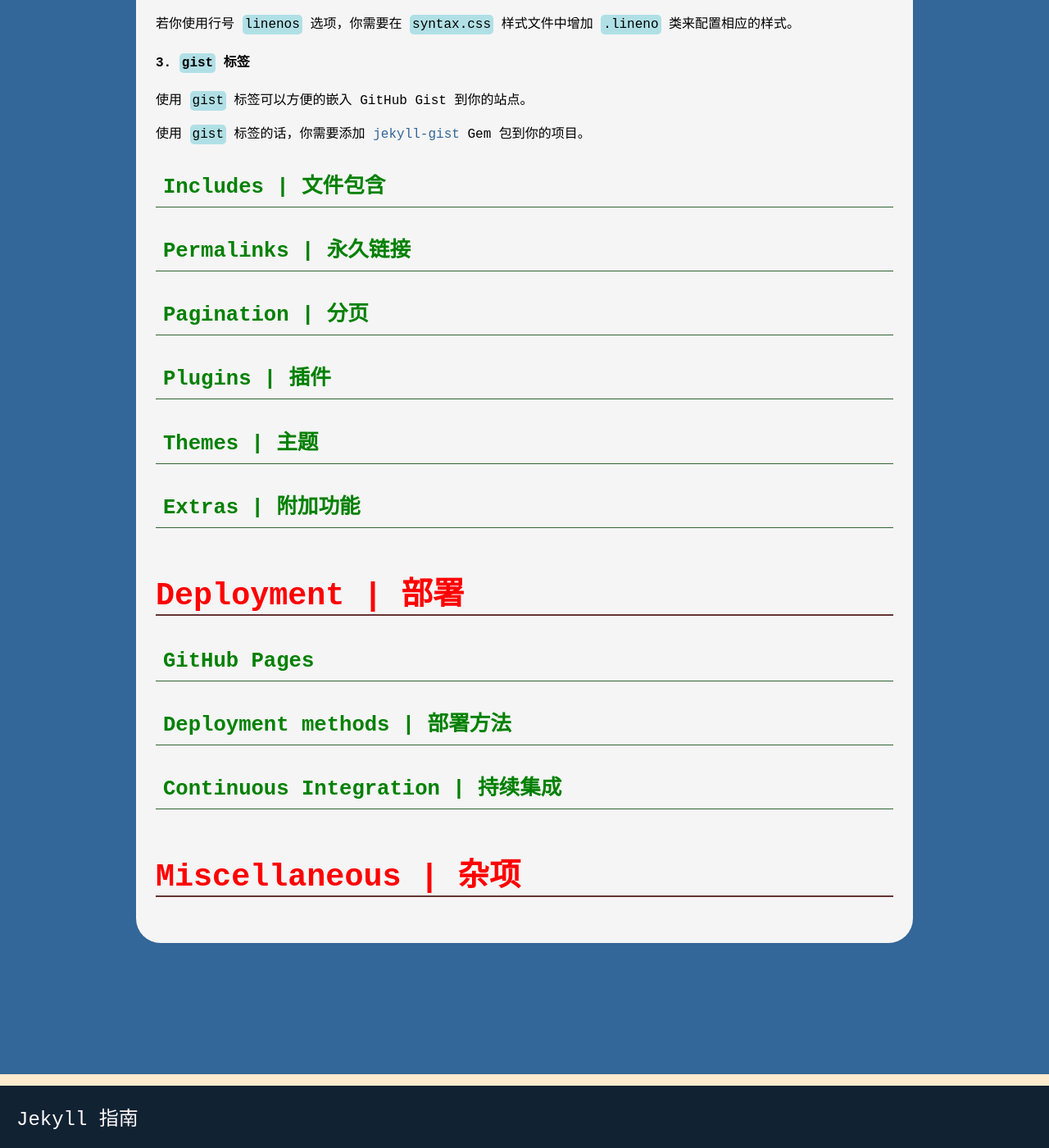
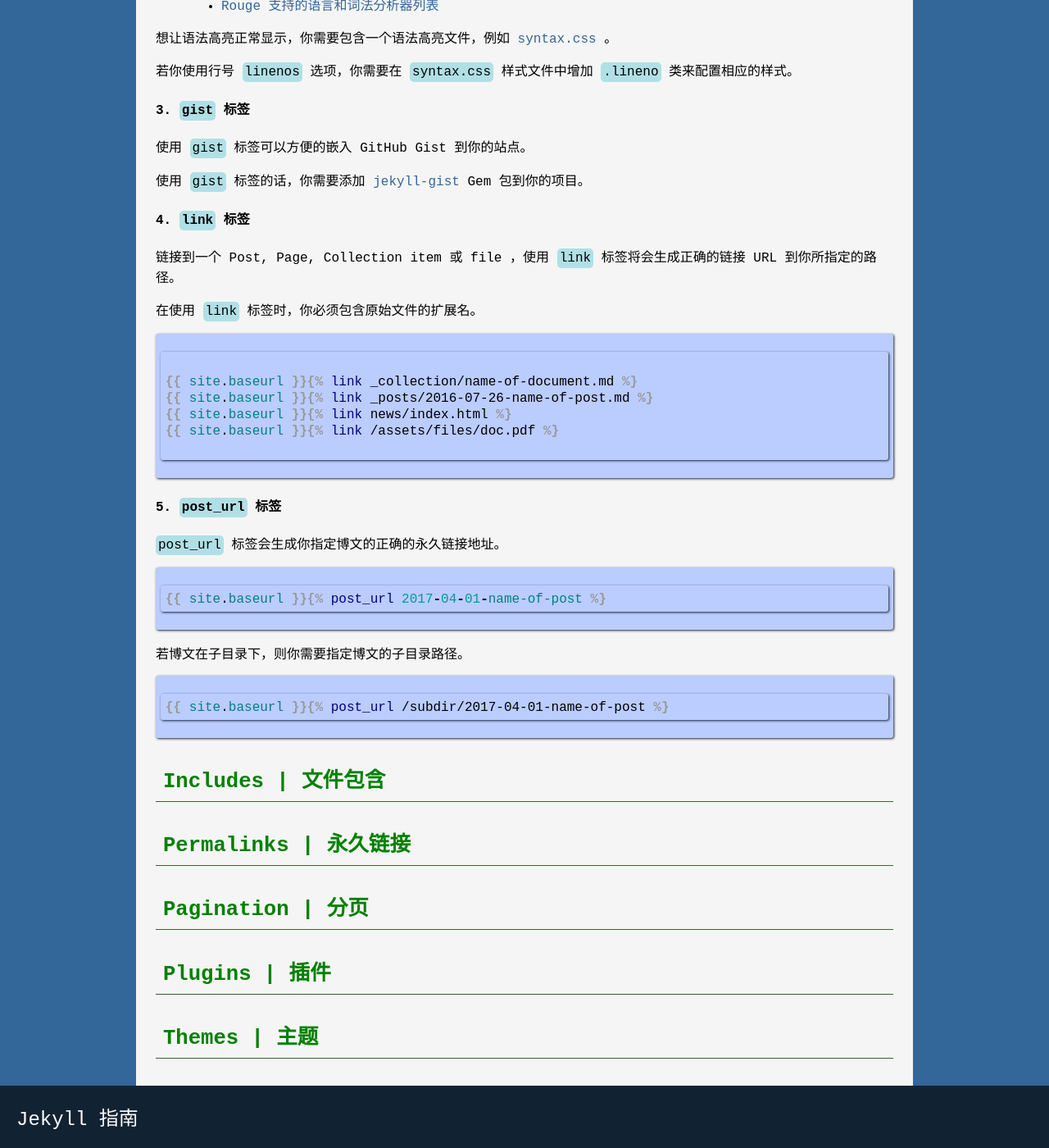
Before and after one commit to rzning/blog-2017, a Jekyll site: the page built from _posts/2017-03-07-Jekyll.md, in a window 1280 px wide and 1400 px high, scrolled down 12641 px. Shown: the whole window at 82% size. Built offline with Jekyll 4.4.1, drawn with Linux system fonts in a browser that asks for light colours; some of the changed text lies outside the part shown.

Commit message:
Updated : blog `jekyll.md`

````diff
--- a/_posts/2017-03-07-Jekyll.md
+++ b/_posts/2017-03-07-Jekyll.md
@@ -3,7 +3,7 @@ layout          : post
 title           : "Jekyll 指南"
 author          : Rzning
 date            : 2017-03-07 21:00:00 +0800
-update          : 2017-03-19 22:20:00 +0800
+modified        : 2017-04-01 23:43:00 +0800
 categories      : blog jekyll
 tags            : Jekyll Ruby
 share_text      : " Jekyll is a blog-aware, static site generator in Ruby."
@@ -156,13 +156,15 @@ Variable | Description
 
 
 {% highlight html %}
+{% raw %}
 <ul>
-  { % for post in site.posts % }
+  {% for post in site.posts %}
     <li>
-      <a href="{ { post.url } }">{ { post.title } }</a>
+      <a href="{{ post.url }}">{{ post.title }}</a>
     </li>
-  { % endfor % }
+  {% endfor %}
 </ul>
+{% endraw %}
 {% endhighlight %}
 
 ### Post excerpts | 文章摘要
@@ -184,27 +186,31 @@ Out-of-excerpt
 在文章列表中输出：
 
 {% highlight html %}
+{% raw %}
 <ul>
-  { % for post in site.posts % }
+  {% for post in site.posts %}
     <li>
-      <a href="{ { post.url } }">{ { post.title } }</a>
-      { { post.excerpt } }
+      <a href="{{ post.url }}">{{ post.title }}</a>
+      {{ post.excerpt }}
     </li>
-  { % endfor % }
+  {% endfor %}
 </ul>
+{% endraw %}
 {% endhighlight %}
 
 ### Highlighting code snippets | 语法高亮
 
 [Jekyll] 使用 Pygments 或 Rouge 实现代码片段高亮显示，只需使用 [Liquid] 的 `highlight` 标签即可，添加 `linenos` 可显示行数。
 
-```js
-{ % highlight javascript linenos % }
+{% raw %}
+```liquid
+{% highlight javascript linenos %}
 var func = function(str) {
     console.log(str);
 }
-{ % endhighlight % }
+{% endhighlight %}
 ```
+{% endraw %}
 
 其效果为：
 
@@ -486,9 +492,11 @@ Filter | Description
 
 使用 `include` 标签可以将 `_includes` 目录中的片段导入指定页面中。
 
-```Liquid
-{ % include sidebar.html % }
+{% raw %}
+```liquid
+{% include sidebar.html %}
 ```
+{% endraw %}
 
 #### 2. `highlight` 标签
 
@@ -509,6 +517,40 @@ Filter | Description
 使用 `gist` 标签可以方便的嵌入 GitHub Gist 到你的站点。
 
 使用 `gist` 标签的话，你需要添加 [jekyll-gist](https://github.com/jekyll/jekyll-gist) Gem 包到你的项目。
+
+#### 4. `link` 标签
+
+链接到一个 Post, Page, Collection item 或 file ，使用 `link` 标签将会生成正确的链接 URL 到你所指定的路径。
+
+在使用 `link` 标签时，你必须包含原始文件的扩展名。
+
+```liquid
+{% raw %}
+{{ site.baseurl }}{% link _collection/name-of-document.md %}
+{{ site.baseurl }}{% link _posts/2016-07-26-name-of-post.md %}
+{{ site.baseurl }}{% link news/index.html %}
+{{ site.baseurl }}{% link /assets/files/doc.pdf %}
+{% endraw %}
+```
+
+#### 5. `post_url` 标签
+
+`post_url` 标签会生成你指定博文的正确的永久链接地址。
+
+{% raw %}
+```liquid
+{{ site.baseurl }}{% post_url 2017-04-01-name-of-post %}
+```
+{% endraw %}
+
+若博文在子目录下，则你需要指定博文的子目录路径。
+
+{% raw %}
+```liquid
+{{ site.baseurl }}{% post_url /subdir/2017-04-01-name-of-post %}
+```
+{% endraw %}
+
 
 ## Includes | 文件包含
 
````
Also changed, not shown: other parts of _posts/2017-03-07-Jekyll.md (+2 -2 lines).
